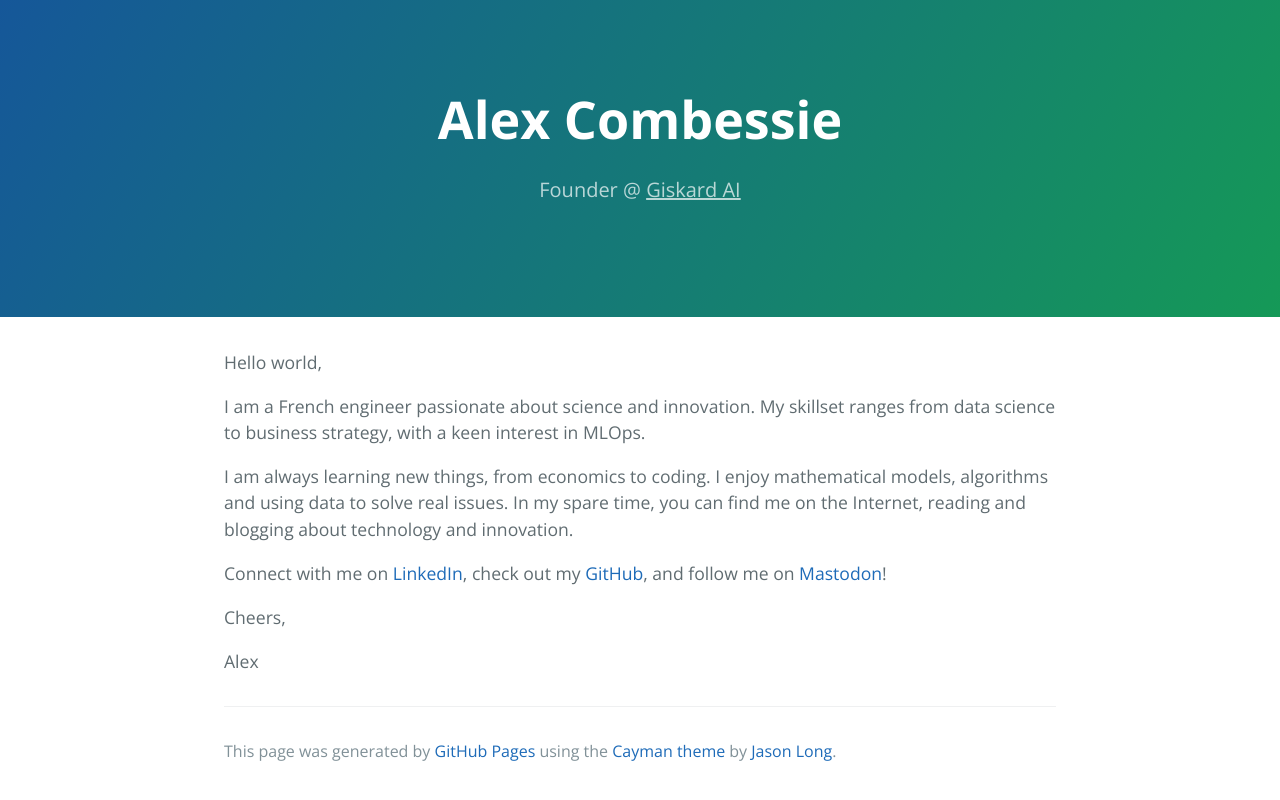
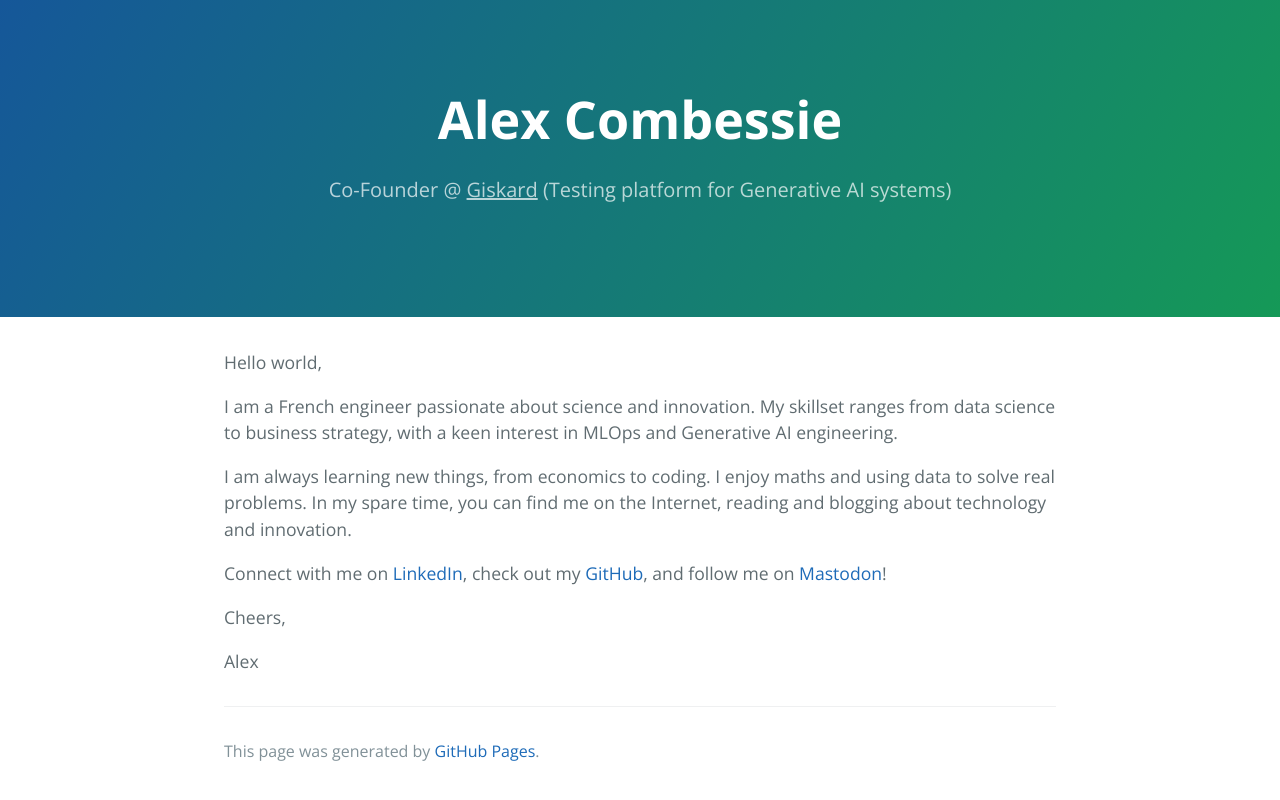
Before and after one commit to alexcombessie/alexcombessie.github.io, a Jekyll site: the page index.html, which Jekyll copies as it is, in a window 1280 px wide. Shown: the top 800 px of the page. Built offline with Jekyll 4.4.1, drawn with Linux system fonts in a browser that asks for light colours.

Commit message:
Update index.html

```diff
--- a/index.html
+++ b/index.html
@@ -12,15 +12,15 @@
   <body>
     <section class="page-header">
       <h1 class="project-name">Alex Combessie</h1>
-      <h2 class="project-tagline">Founder @ <a href="https://giskard.ai/" style="color: #FFF; text-decoration: underline;">Giskard AI</a></h2>
+      <h2 class="project-tagline">Co-Founder @ <a href="https://giskard.ai/" style="color: #FFF; text-decoration: underline;">Giskard</a> (Testing platform for Generative AI systems)</h2>
     </section>
 
     <section class="main-content">
       <p>Hello world,</p>
 
-<p>I am a French engineer passionate about science and innovation. My skillset ranges from data science to business strategy, with a keen interest in MLOps.</p>
+<p>I am a French engineer passionate about science and innovation. My skillset ranges from data science to business strategy, with a keen interest in MLOps and Generative AI engineering.</p>
 
-<p>I am always learning new things, from economics to coding. I enjoy mathematical models, algorithms and using data to solve real issues. In my spare time, you can find me on the Internet, reading and blogging about technology and innovation.</p>
+<p>I am always learning new things, from economics to coding. I enjoy maths and using data to solve real problems. In my spare time, you can find me on the Internet, reading and blogging about technology and innovation.</p>
 
 
 <p>Connect with me on <a href="https://fr.linkedin.com/in/alexcbs">LinkedIn</a>, check out my <a href="https://github.com/alexcombessie">GitHub</a>, and follow me on <a rel="me" href="https://mastodon.social/@alex_combessie">Mastodon</a>!</p>
@@ -29,7 +29,7 @@
 
       <footer class="site-footer">
 
-        <span class="site-footer-credits">This page was generated by <a href="https://pages.github.com">GitHub Pages</a> using the <a href="https://github.com/jasonlong/cayman-theme">Cayman theme</a> by <a href="https://twitter.com/jasonlong">Jason Long</a>.</span>
+        <span class="site-footer-credits">This page was generated by <a href="https://pages.github.com">GitHub Pages</a>.</span>
       </footer>
 
     </section>
```
